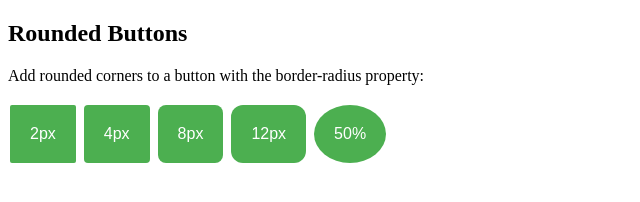
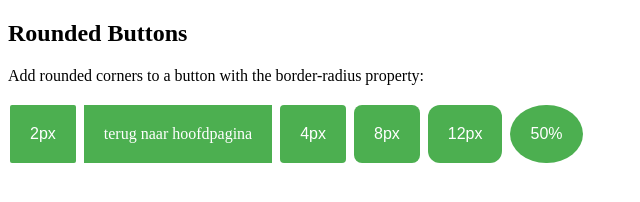
Before and after one commit to jeroentjee/jeroentjee.github.io, a plain HTML site: page knoppen.html in a window 1280 px wide. Shown: the whole page, without its empty margins (0-640 px from the left). Drawn offline with Linux system fonts and the light colour scheme.

Commit message:
Update knoppen.html

```diff
--- a/knoppen.html
+++ b/knoppen.html
@@ -29,6 +29,7 @@
 <p>Add rounded corners to a button with the border-radius property:</p>
 
 <button class="button button1">2px</button>
+    <a href="https://jeroentjee.github.io/" class="button">terug naar hoofdpagina</a>
 <button class="button button2">4px</button>
 <button class="button button3">8px</button>
 <button class="button button4">12px</button>
```
